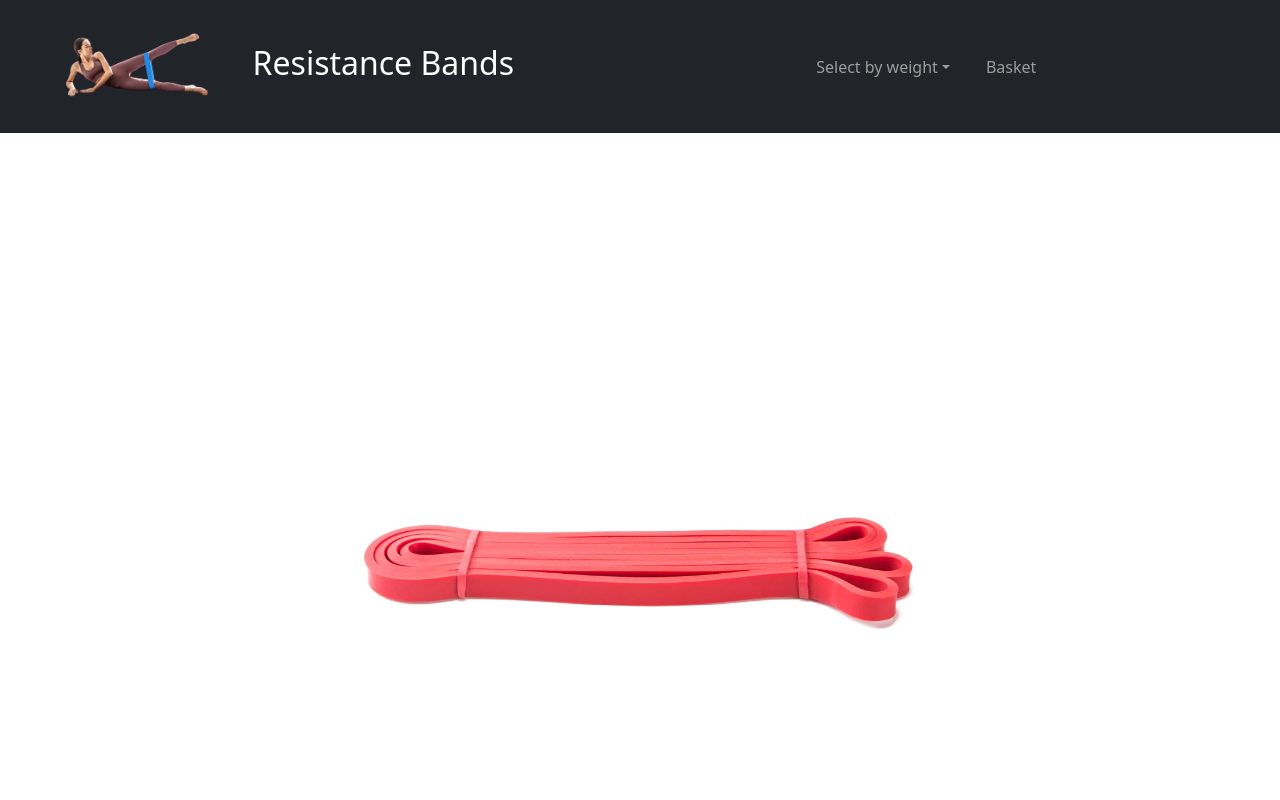
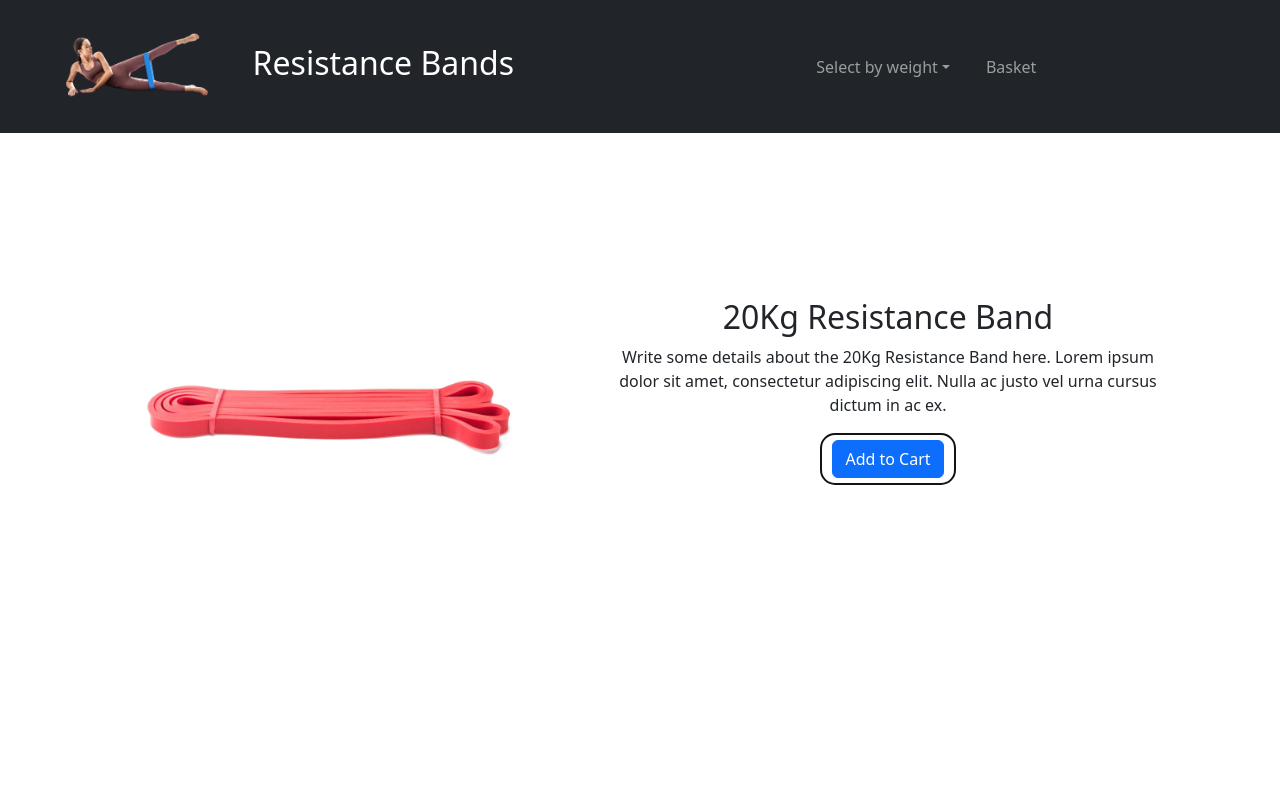
Before and after one commit to dennihous/resistanceBands, a React app: page /bands/1 in a window 1280 px wide. Shown: the top 800 px of the page. Built offline with nearby package versions, Linux system fonts and the light colour scheme.

Commit message:
Changed band styling to make bands smaller and centered

```diff
--- a/src/features/Bands/Band.scss
+++ b/src/features/Bands/Band.scss
@@ -1,41 +1,35 @@
 .band-page {
   display: flex;
-  justify-content: space-between;
+  justify-content: center;
   align-items: center;
   padding: 20px;
 }
 
-.band-details {
+.left-column {
+  width: 40%;
+  padding-right: 20px;
+  max-width: 600px;
+}
+
+.right-column {
   flex: 1;
   padding: 20px;
   display: flex;
   flex-direction: column;
-  align-items: right;
+  align-items: center;
   text-align: center;
-}
-
-.title-container {
-  display: flex;
-  justify-content: right;
-  align-items: center;
-  height: 100%;
+  max-width: 600px;
 }
 
 .resistance-band-image-page {
-  width: 60%;
+  width: 100%;
+  max-width: 100%;
   height: auto;
 }
 
 .details {
   font-size: 18px;
   margin-top: 20px;
-}
-
-.add-to-cart {
-  flex: 1;
-  padding: 20px;
-  justify-content: center;
-  align-items: center;
 }
 
 .add-to-cart-button {
--- a/src/features/Bands/Band.tsx
+++ b/src/features/Bands/Band.tsx
@@ -6,7 +6,6 @@ import bandsData from '../../../bandsData.json'
 export default function Band({index}: any) {
   return (
     <div className="band-page">
-      <div className="band-details">
       <div className="left-column">
         <img
           src={bandsData.bands[index].imageUrl}
@@ -27,7 +26,6 @@ export default function Band({index}: any) {
           <Button>Add to Cart</Button>
         </div>
       </div>
-      </div>
     </div>
   );
 }
```
